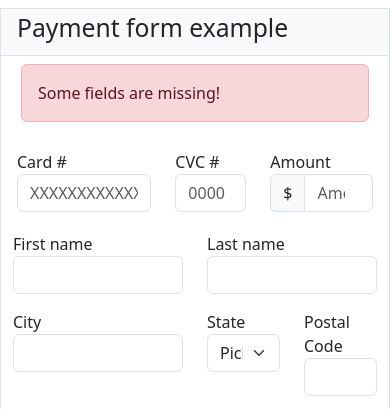
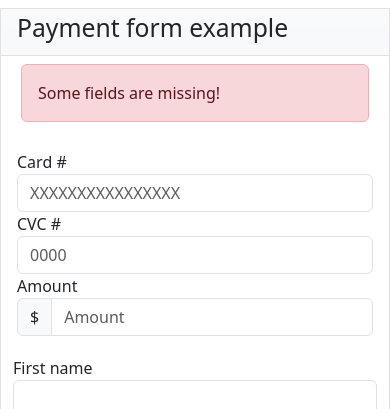
Before and after one commit to xXcarlos117Xx2/4Geeks-fs54-htmlForm, a plain HTML site: page index.html in a window 390 px wide. Shown: the top 409 px of the page. Drawn offline with nearby package versions, Linux system fonts and the light colour scheme.

Commit message:
made responsive

```diff
--- a/index.html
+++ b/index.html
@@ -11,7 +11,7 @@
 
 <body>
     <!-- Abrimos container para el form, podria ser tranquilamente un div normal -->
-    <form class="container  border mt-2">
+    <form class="container border mt-2">
         <!-- Primera fila para el titulo -->
         <div class="row bg-light bg-gradient p-1 border-bottom">
             <h2 class="col">Payment form example</h2>
@@ -24,19 +24,19 @@
 
         <!-- Tercera fila para datos, de aqui en adelante hasta el footer van a ser datos y ya en varias filas -->
         <div class="row p-1">
-            <div class="col-5">
+            <div class="col-md-5 col-sm-12">
                 <div class="form-group">
                     <label for="inputCard">Card #</label>
                     <input type="text" class="form-control" id="inputCard" placeholder="XXXXXXXXXXXXXXXX">
                 </div>
             </div>
-            <div class="col-3">
+            <div class="col-md-3 col-sm-12">
                 <div class="form-group">
                     <label for="CVC">CVC #</label>
                     <input type="text" class="form-control" id="CVC" placeholder="0000">
                 </div>
             </div>
-            <div class="col-4">
+            <div class="col-md-4 col-sm-12">
                 <label for="Amount">Amount</label>
                 <div class="input-group">
                     <span class="input-group-text" id="Amount">$</span>
@@ -47,13 +47,13 @@
 
         <!-- Fila de datos -->
         <div class="row mt-3">
-            <div class="col">
+            <div class="col-md-6 col-sm-12">
                 <div class="form-group">
                     <label for="firstName">First name</label>
                     <input type="text" class="form-control" id="firstName">
                 </div>
             </div>
-            <div class="col">
+            <div class="col-md-6 col-sm-12">
                 <div class="form-group">
                     <label for="lastName">Last name</label>
                     <input type="text" class="form-control" id="lastName">
@@ -61,13 +61,13 @@
             </div>
         </div>
         <div class="row mt-3">
-            <div class="col-6">
+            <div class="col-md-6 col-sm-12">
                 <div class="form-group">
                     <label for="city">City</label>
                     <input type="text" class="form-control" id="city">
                 </div>
             </div>
-            <div class="col-3">
+            <div class="col-md-3 col-sm-12">
                 <label for="state">State</label>
                 <select class="form-select" id="state">
                     <option selected>Pick a state</option>
@@ -75,7 +75,7 @@
                     <option value="2">State 2</option>
                 </select>
             </div>
-            <div class="col-3">
+            <div class="col-md-3 col-sm-12">
                 <div class="form-group">
                     <label for="postal">Postal Code</label>
                     <input type="number" class="form-control" id="postal">
```
